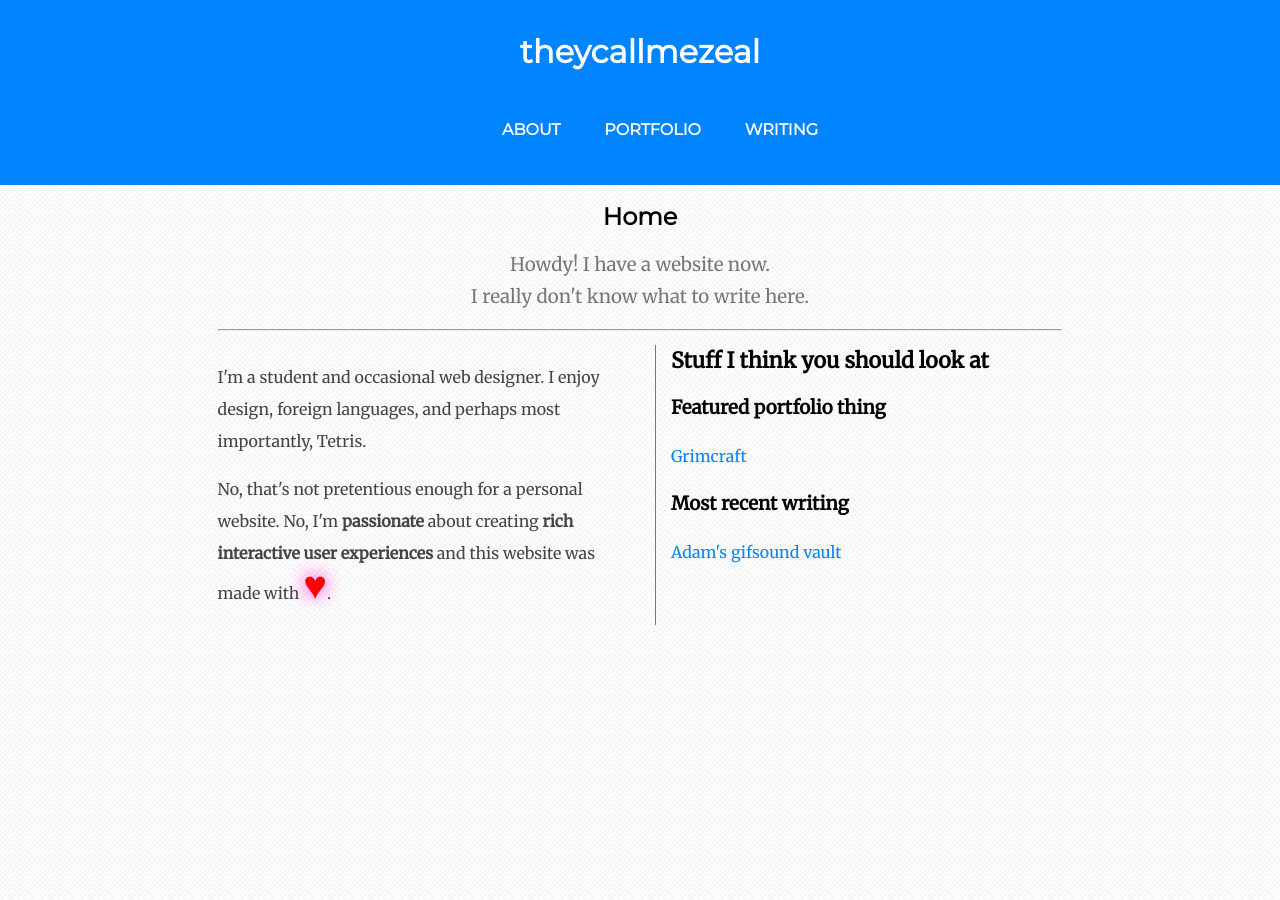
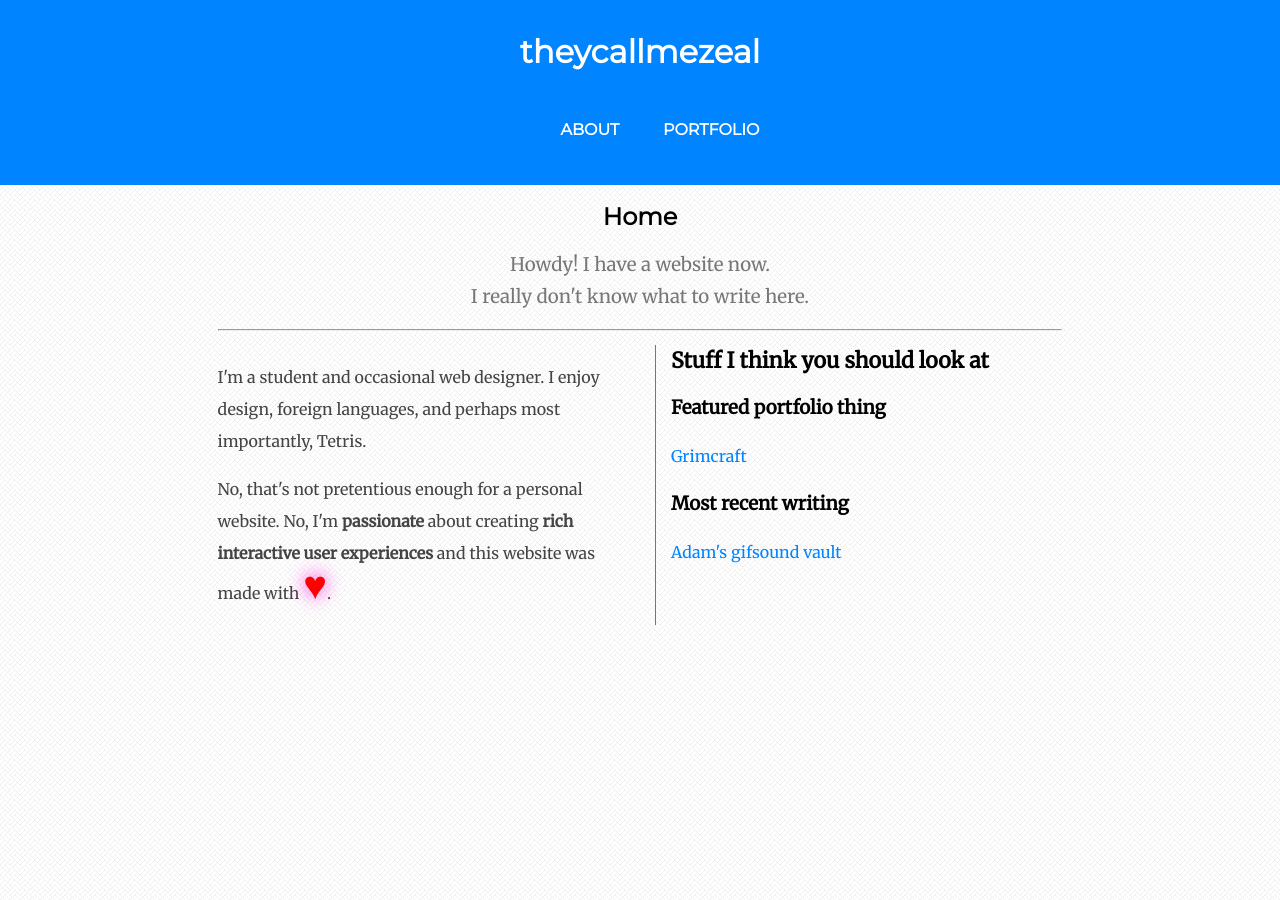
Before and after one commit to theycallmezeal/theycallmezeal.github.io, a Jekyll site: the page built from index.html, in a window 1280 px wide. Built offline with Jekyll 4.4.1, drawn with Linux system fonts in a browser that asks for light colours.

Commit message:
remove writing page for now

```diff
--- a/_layouts/default.html
+++ b/_layouts/default.html
@@ -17,7 +17,7 @@
 				<ul>
 					<li><a href="/about">ABOUT</a></li>
 					<li><a href="/portfolio">PORTFOLIO</a></li>
-					<li><a href="/writing">WRITING</a></li>
+					<!--<li><a href="/writing">WRITING</a></li>-->
 				</ul>
 		</header>
 
```
